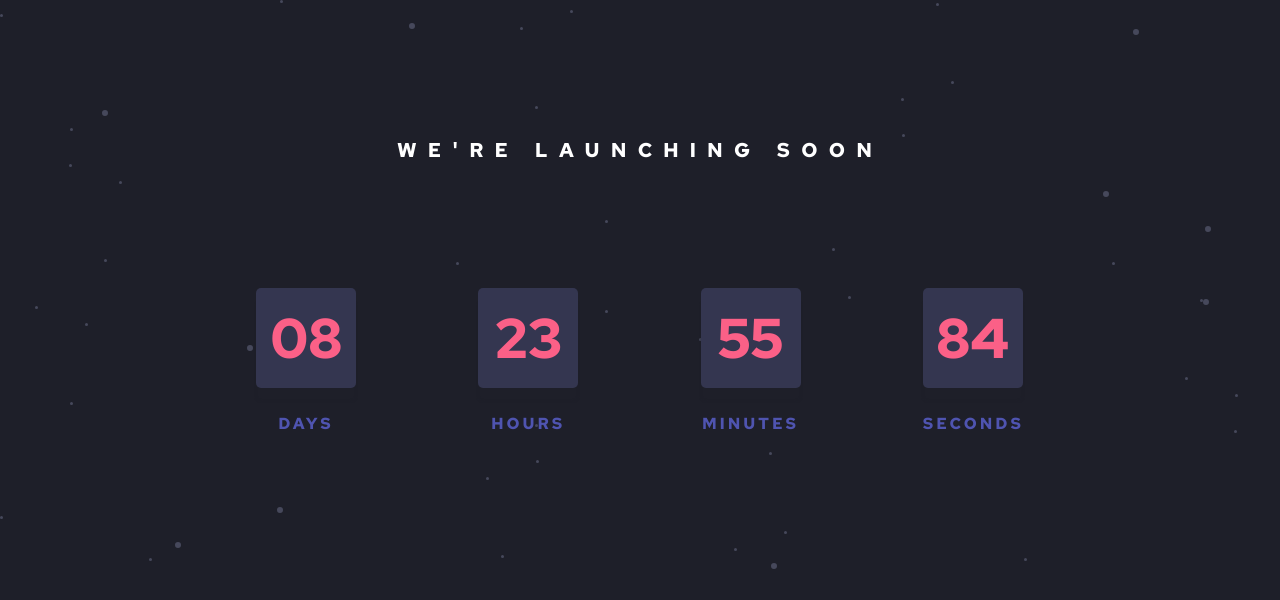
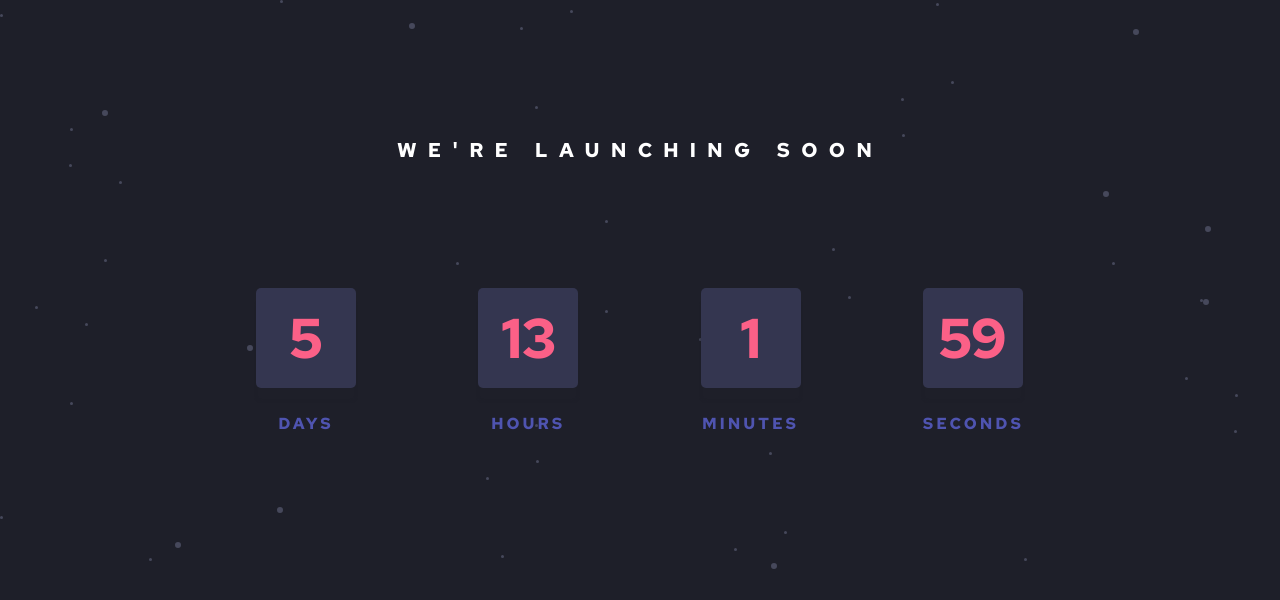
Before and after one commit to happi89/countdown, a plain HTML site: page index.html in a window 1280 px wide. Shown: the top 600 px of the page. Drawn offline with Linux system fonts and the light colour scheme.

Commit message:
project done, but clock is not going down. will fix bug later

```diff
--- a/index.html
+++ b/index.html
@@ -17,22 +17,22 @@
 
     <div class="counter">
       <div class="days">
-        <div class="box">08</div>
+        <div class="box" id="days">08</div>
         <p class="counter-p">DAYS</p>
       </div>
 
       <div class="hours">
-        <div class="box">23</div>
+        <div class="box" id="hours">23</div>
         <p class="counter-p">HOURS</p>
       </div>
 
       <div class="mins">
-        <div class="box">55</div>
+        <div class="box" id="minutes">55</div>
         <p class="counter-p">MINUTES</p>
       </div>
 
       <div class="sec">
-        <div class="box">84</div>
+        <div class="box" id="seconds">84</div>
         <p class="counter-p">SECONDS</p>
       </div>
     </div>
--- a/script.js
+++ b/script.js
@@ -1,33 +1,38 @@
-const timeElements = document.querySelectorAll('.box');
+const dayBox = document.getElementById('days');
+const hourBox = document.getElementById('hours');
+const minuteBox = document.getElementById('minutes');
+const secondBox = document.getElementById('seconds');
 
 const second = 1000;
 const minute = second * 60;
 const hour = minute * 60;
 const day = hour * 24;
 
-// 5 days from todays date
-const countdownDate = new Date().getTime() + 432000000;
-const today = new Date().getTime();
-const diff = countdownDate - today;
-
 function countdownFunction() {
   countdownInterval = setInterval(() => {
+    const today = new Date().getTime();
+    const countdownDate = new Date().getTime() + 478919611;
+    const diff = countdownDate - today;
+
     const days = Math.floor(diff / day);
     const hours = Math.floor((diff % day) / hour);
     const minutes = Math.floor((diff % hour) / minute);
     const seconds = Math.floor((diff % minute) / second);
 
-    const time = [days, hours, minutes, seconds];
-
-    if(diff <= 0) {
+    if(diff < 0) {
       clearInterval(countdownInterval);
       dayBox.textContent = 'D';
       hourBox.textContent = 'O';
       minuteBox.textContent = 'N';
       secondBox.textContent = 'E';
     } else {
-      timeElements.forEach((el, i) => el.textContent = time[i]);
+      dayBox.textContent = days;
+      hourBox.textContent = hours;
+      minuteBox.textContent = minutes;
+      secondBox.textContent = seconds;
     }
 
-  }, sec)
+  }, second)
 }
+
+window.addEventListener('load', countdownFunction);
```
